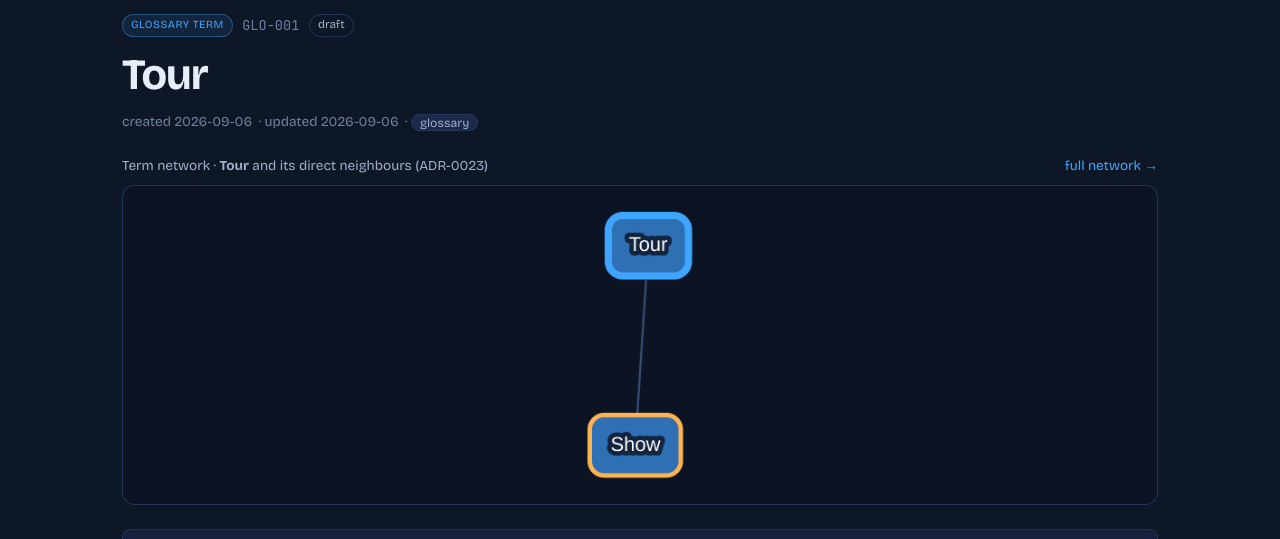
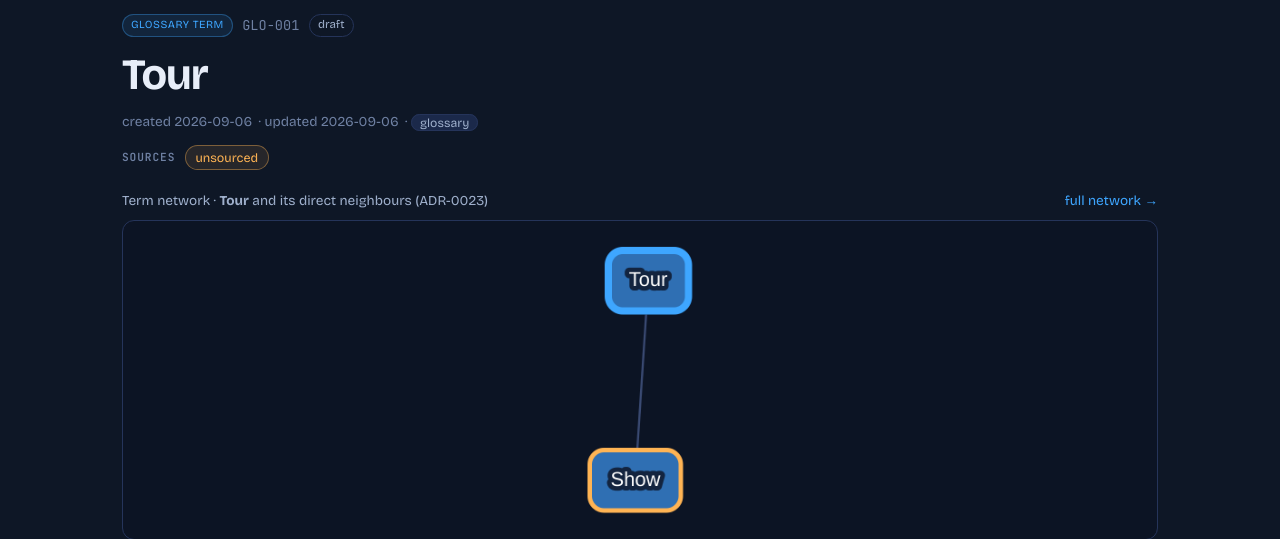
Before and after one commit to arc42/eTSU, a Flask app: page /page/glossary/GLO-001-tour in a window 1280 px wide. Shown: the part 116-655 px from the top of the page. Run offline with Flask 3, Linux system fonts and the light colour scheme; some libraries are stand-ins or nearby versions.

Commit message:
dashboard: provenance chips linking every page to its raw/sources record
Co-Authored-By: Claude Fable 5.1 <noreply@anthropic.com>
Claude-Session: https://claude.ai/code/session_015T9fsM3gjKYx4iFYJGzmmU

```diff
--- a/_system/apps/dashboard/app.py
+++ b/_system/apps/dashboard/app.py
@@ -318,6 +318,37 @@ def link_index() -> dict[str, tuple[str, str]]:
         idx.setdefault(p.stem, (p.folder, p.stem))
         idx.setdefault(p.id, (p.folder, p.stem))
     return idx
+
+
+@_request_cached
+def source_index() -> dict[str, Page]:
+    """Map each raw/sources/ record's stem and id -> its Page, so a page's
+    `sources:` wikilinks (and the /source/<stem> route) can resolve either
+    form."""
+    idx: dict[str, Page] = {}
+    for p in load_sources():
+        idx.setdefault(p.stem, p)
+        idx.setdefault(p.id, p)
+    return idx
+
+
+def provenance(page: Page) -> list[dict]:
+    """Resolve a page's `sources:` wikilinks to provenance records. Unresolved
+    entries are kept (url=None) so the chip can say so instead of vanishing."""
+    idx = source_index()
+    rows = []
+    for ref in page.meta.get("sources") or []:
+        base = _fr_stem_from_ref(ref)           # '[[raw/sources/SRC-001-x]]' -> 'SRC-001-x'
+        src = idx.get(base)
+        if src:
+            rows.append({"id": src.id, "title": src.title, "stem": src.stem,
+                         "type": str(src.meta.get("source-type") or ""),
+                         "origin": str(src.meta.get("origin") or ""),
+                         "captured": str(src.meta.get("captured") or ""),
+                         "url": f"/source/{src.stem}"})
+        else:
+            rows.append({"id": base, "title": base, "stem": base, "type": "", "origin": "", "captured": "", "url": None})
+    return rows
 
 
 def open_issue_counts() -> dict[str, int]:
@@ -1643,6 +1674,7 @@ def page_detail(folder, stem):
                     status=a["status"], created="", updated=a["date"],
                     tags=[], body_html=body_html, crumb="ADRs", crumb_href="/adrs",
                     context_diagram=None, needs_mermaid="language-mermaid" in body_html,
+                    sources=None,  # ADRs carry no provenance
                 )
         abort(404)
 
@@ -1680,7 +1712,33 @@ def page_detail(folder, stem):
         context_diagram=context_diagram, relations=build_relations_panel(stem),
         ego_graph=ego_graph, ego_layers=ego_layers,
         needs_mermaid=bool(context_diagram) or "language-mermaid" in body_html,
+        sources=provenance(page),
     )
+
+
+@app.route("/source/<stem>")
+def source_detail(stem):
+    """Detail page for one raw/sources/ provenance record: what it is, where it
+    came from, and which wiki pages it fed (`ingested-pages:`). Reached from a
+    provenance chip on any sourced page; no standalone sources list exists yet,
+    so its breadcrumb goes straight back to the home page."""
+    src = source_index().get(stem)
+    if not src:
+        abort(404)
+    titles = title_index()
+    body = re.sub(r"^\s*#\s+.*(?:\n|$)", "", src.body, count=1)
+    facts = [("Type", str(src.meta.get("source-type") or "—")),
+             ("Origin", str(src.meta.get("origin") or "—")),
+             ("Captured", str(src.meta.get("captured") or "—")),
+             ("Checksum", str(src.meta.get("sha256") or "—")[:16])]
+    facts_html = "".join(f"<dt>{k}</dt><dd>{v}</dd>" for k, v in facts)
+    ingested = ", ".join(render_wikilinks(str(r), titles, link_index()) for r in (src.meta.get("ingested-pages") or [])) or "—"
+    body_html = f'<dl class="source-facts">{facts_html}<dt>Ingested pages</dt><dd>{ingested}</dd></dl>' + render_markdown(body, titles)
+    return render_template("detail.html", kind="Source", id=src.id, title=src.title, status=src.status,
+                           created=str(src.meta.get("created", "")), updated=str(src.meta.get("updated", "")),
+                           tags=src.meta.get("tags") or [], body_html=body_html, crumb="Sources", crumb_href="/",
+                           context_diagram=None, relations=None, ego_graph=None, ego_layers=None,
+                           needs_mermaid=False, sources=None)
 
 
 @app.route("/search")
@@ -2037,6 +2095,7 @@ def fr_view(stem):
         "fr.html", fr=fr, body_html=body_html, diagram=diagram,
         ancestors=_fr_ancestors(stem),
         needs_mermaid=bool(diagram) or "language-mermaid" in body_html,
+        sources=provenance(page),
     )
 
 
--- a/_system/apps/dashboard/static/style.css
+++ b/_system/apps/dashboard/static/style.css
@@ -387,6 +387,18 @@ a.wl:hover { border-bottom-style: solid; border-bottom-color: var(--accent); }
 .detail-meta { color: var(--ink-dim); font-size: .85rem; margin: -.1rem 0 1.4rem; display: flex; flex-wrap: wrap; gap: .4rem; }
 .tag-chip { background: var(--card-2); border: 1px solid var(--line); border-radius: 999px; padding: .05rem .5rem; color: var(--ink-soft); font-size: .76rem; }
 .fbar-label { color: var(--ink-soft); font-size: .85rem; align-self: center; margin-right: .1rem; }
+
+/* ---- provenance chips (Sources) ---- */
+.provenance { display:flex; flex-wrap:wrap; align-items:center; gap:.4rem; margin: -.6rem 0 var(--space-4); }
+.provenance-label { font: 600 .7rem/1.4 var(--font-mono); letter-spacing:.08em; text-transform:uppercase; color: var(--ink-dim); margin-right:.2rem; }
+.chip { display:inline-flex; align-items:center; gap:.35rem; font-size:.78rem; padding:.1rem .6rem; border-radius:999px; border:1px solid var(--line); color: var(--ink-soft); text-decoration:none; }
+.chip code { font-size:.9em; }
+.chip-src:hover { border-color: var(--accent); color: var(--ink); }
+.chip-unresolved { border-style: dashed; }
+.chip-unsourced { color: var(--warn); border-color: rgba(255,180,84,.4); background: rgba(255,180,84,.1); }
+.source-facts { display:grid; grid-template-columns: max-content 1fr; gap:.3rem 1rem; margin: 1rem 0; }
+.source-facts dt { color: var(--ink-dim); font: 600 .7rem/1.8 var(--font-mono); letter-spacing:.08em; text-transform:uppercase; }
+.source-facts dd { margin:0; }
 
 .detail-pane { margin-top: 1.5rem; background: var(--card); border: 1px solid var(--line);
   border-radius: var(--radius); padding: .4rem 1.6rem 1.4rem; color: var(--ink-soft); }
--- /dev/null
+++ b/_system/apps/dashboard/templates/_provenance.html
@@ -0,0 +1,10 @@
+{% macro provenance_chips(sources) %}
+<div class="provenance" aria-label="Provenance">
+  <span class="provenance-label">Sources</span>
+  {% if sources %}{% for s in sources %}
+    {% if s.url %}<a class="chip chip-src" href="{{ s.url }}" title="{{ s.type }}{% if s.origin %} · {{ s.origin }}{% endif %}"><code>{{ s.id }}</code> {{ s.title }}</a>
+    {% else %}<span class="chip chip-src chip-unresolved" title="No matching record in raw/sources/"><code>{{ s.id }}</code></span>{% endif %}
+  {% endfor %}
+  {% else %}<span class="chip chip-unsourced" title="No source recorded — treat as an assumption">unsourced</span>{% endif %}
+</div>
+{% endmacro %}
--- a/_system/apps/dashboard/templates/detail.html
+++ b/_system/apps/dashboard/templates/detail.html
@@ -1,4 +1,5 @@
 {% extends "base.html" %}
+{% from "_provenance.html" import provenance_chips %}
 {% block title %}{{ id }} · {{ title }}{% endblock %}
 {% block crumbs %}<nav class="crumbs"><a href="/">Overview</a> <span>/</span> <a href="{{ crumb_href }}">{{ crumb }}</a> <span>/</span> {{ id }}</nav>{% endblock %}
 {% block content %}
@@ -13,6 +14,7 @@
   {% if updated and updated != '—' %}<span>· updated {{ updated }}</span>{% endif %}
   {% if tags %}<span>· {% for t in tags %}<span class="tag-chip">{{ t }}</span>{% endfor %}</span>{% endif %}
 </p>
+{% if sources is not none %}{{ provenance_chips(sources) }}{% endif %}
 
 {% if context_diagram %}
 <figure class="ctx-diagram">
--- a/_system/apps/dashboard/templates/fr.html
+++ b/_system/apps/dashboard/templates/fr.html
@@ -1,4 +1,5 @@
 {% extends "base.html" %}
+{% from "_provenance.html" import provenance_chips %}
 {% block title %}{{ fr.id }} · {{ fr.title }}{% endblock %}
 {% block crumbs %}<nav class="crumbs"><a href="/">Overview</a> <span>/</span> <a href="/req42/backlog">Product Backlog</a>{% for a in ancestors %} <span>/</span> <a href="/functional-requirements/{{ a.stem }}">{{ a.id }}</a>{% endfor %} <span>/</span> {{ fr.id }}</nav>{% endblock %}
 {% block content %}
@@ -13,6 +14,7 @@
   <span class="backlog-counter" title="S = Stories, F = Features (below)">{{ fr.n_stories }}S{% if fr.stereotype == 'epic' %} · {{ fr.n_features }}F{% endif %}</span>
   {% endif %}
 </div>
+{% if sources is not none %}{{ provenance_chips(sources) }}{% endif %}
 <h1 class="page-h1">{{ fr.title }}</h1>
 
 {% if diagram %}
```
Also changed, not shown: _system/apps/dashboard/tests/test_empty_vault.py (+1 -0 lines), _system/apps/dashboard/tests/test_provenance.py (added, +120 -0 lines), _system/apps/dashboard/README.md.
